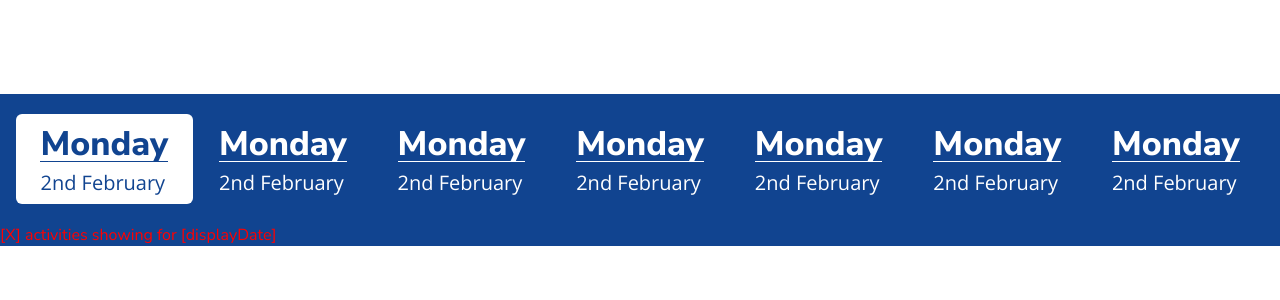
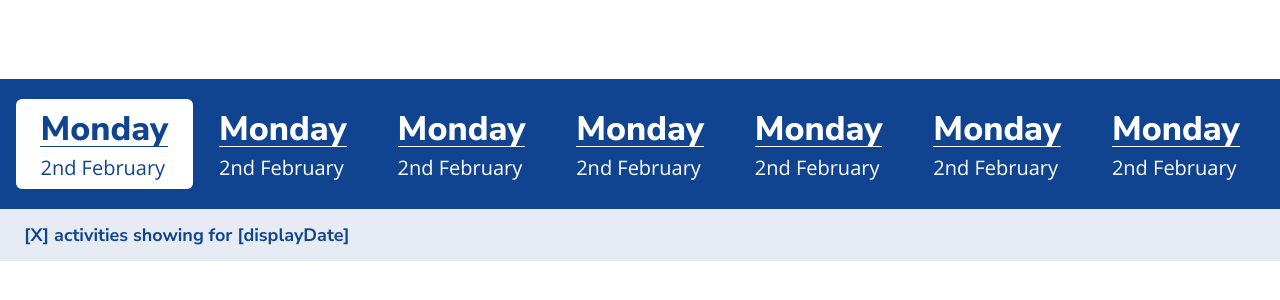
Before and after one commit to WillisDyson/lcc-booking-system, a React (Vite) app in the folder lcc-booking-system-app/: page / in a window 1280 px wide. Shown: the part 230-530 px from the top of the page. Built offline with nearby package versions, Linux system fonts and the light colour scheme.

Commit message:
Adding styling for X number of results

```diff
--- a/lcc-booking-system-app/src/components/day-selector/DaySelector.module.scss
+++ b/lcc-booking-system-app/src/components/day-selector/DaySelector.module.scss
@@ -1,3 +1,13 @@
 .day-selector {
     color: red;
+
+    &__info {
+        background-color: var(--color-secondary-accent);
+        color: var(--color-primary-accent);
+        display: flex;
+        font-size: 1.125rem;
+        font-weight: 700;
+        letter-spacing: var(--spacing-normal);
+        padding: 14px 24px;
+    }
 }
--- a/lcc-booking-system-app/src/components/day-selector/DaySelector.tsx
+++ b/lcc-booking-system-app/src/components/day-selector/DaySelector.tsx
@@ -5,7 +5,7 @@ const DaySelector = ({ }) => {
     return (
         <div className={styles["day-selector"]}>
             <DaySelectorCarousel />
-            <span>[X] activities showing for [displayDate]</span>
+            <span className={styles["day-selector__info"]}>[X] activities showing for [displayDate]</span>
         </div>
     );
 };
```
